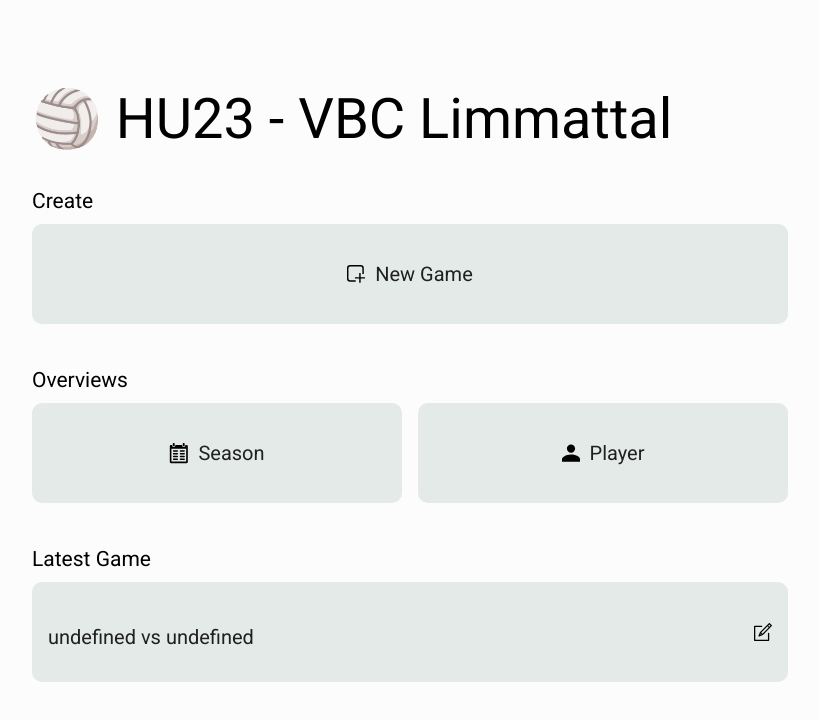
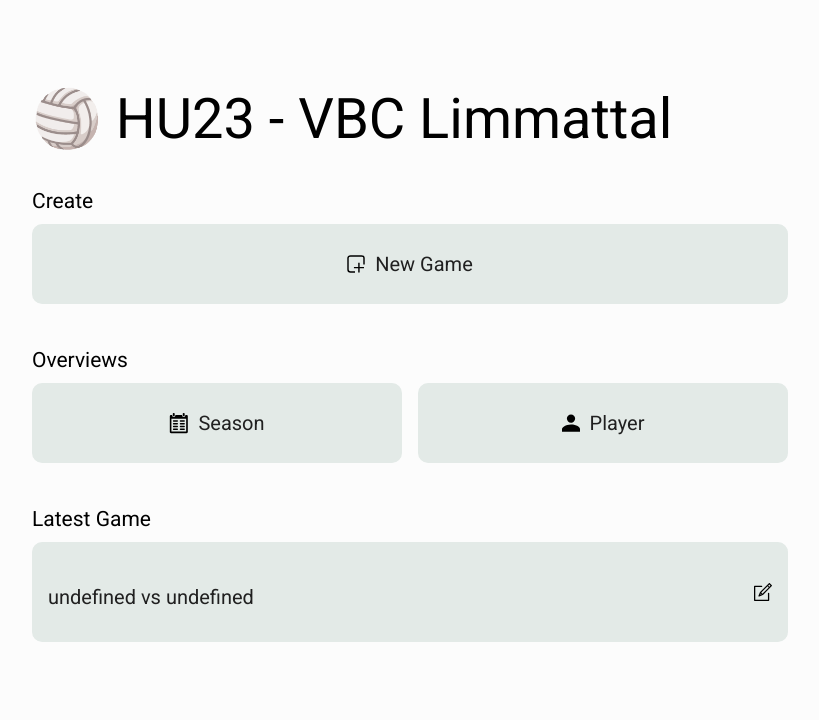
Before and after one commit to N4choWasTaken/statistik-tool, a React (Vite) app: page / in a window 1280 px wide. Shown: the top 720 px of the page, without its empty margins (230-1049 px from the left). Built offline with nearby package versions, Linux system fonts and the light colour scheme; no server answers; the database is empty.

Commit message:
styles home

```diff
--- a/src/ui/components/home/Home.tsx
+++ b/src/ui/components/home/Home.tsx
@@ -19,14 +19,15 @@ const Home = () => {
               style={{ marginRight: "10px" }}
               width="18"
               height="18"
-              viewBox="0 0 25 25"
+              viewBox="0 0 18 18"
               fill="none"
               xmlns="http://www.w3.org/2000/svg"
+              className="home__link__creategameIcon"
             >
               <path
-                d="M12.0933 22.3333H4.41333C2.5282 22.3333 1 20.8051 1 18.92V4.41333C1 2.5282 2.5282 1 4.41333 1H18.92C20.8051 1 22.3333 2.5282 22.3333 4.41333V12.52M25 17.8533H11.0267M17.96 11.1333V24.5733"
+                d="M16.9991 12.6343H6.93804M11.9301 7.79586V17.4727M17 9.5V3C17 1.5 16.0001 1 14.5 1H3.50003C1.99999 1 1.00003 2 1.00003 3V14.5C1.00003 16 1.99999 17 3.50003 17H8.00003"
                 stroke="black"
-                strokeWidth="2"
+                strokeWidth="1.44"
               />
             </svg>
             New Game
--- a/src/ui/components/home/_home.scss
+++ b/src/ui/components/home/_home.scss
@@ -8,7 +8,7 @@
   }
 
   &__link {
-    height: 10rem;
+    height: 8rem;
     width: 100%;
     background-color: $secondary;
     padding: 2.4rem;
@@ -45,5 +45,9 @@
       justify-content: center;
       gap: 1.6rem;
     }
+
+    &__creategameIcon path {
+      fill: none !important;
+    }
   }
 }
```
